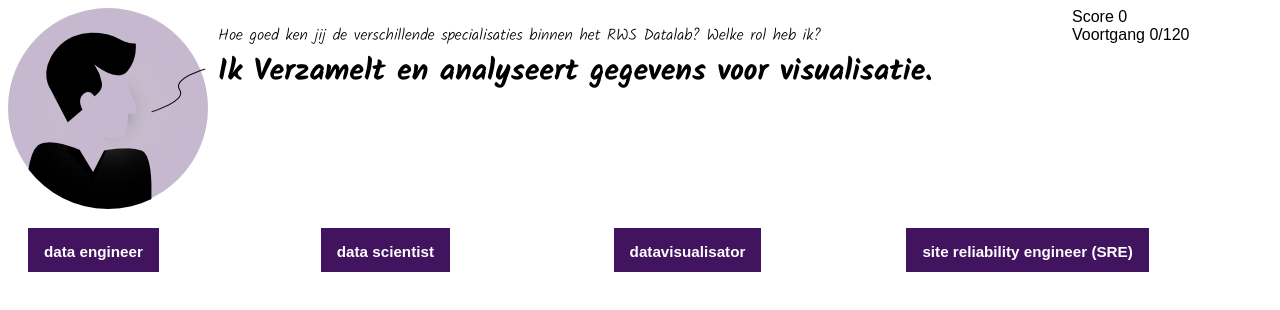
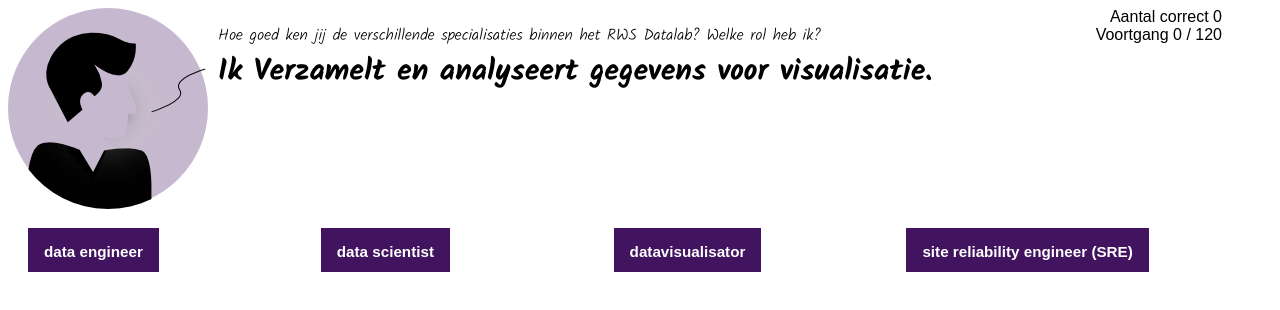
Before and after one commit to Duitel/role-game, a SvelteKit app: page / in a window 1280 px wide. Shown: the top 310 px of the page. Built offline with nearby package versions, Linux system fonts and the light colour scheme.

Commit message:
Update score layout

```diff
--- a/src/routes/+page.svelte
+++ b/src/routes/+page.svelte
@@ -183,7 +183,7 @@
             <br><br>Dit waren alle vragen, dank voor het spelen!
             {/if}
         </div>
-        <div id="score">Score {score}<br>Voortgang {de.length + ds.length + dv.length + sre.length}/120</div>
+        <div id="score">Aantal correct {score}<br>Voortgang {de.length + ds.length + dv.length + sre.length} / 120</div>
     </div>
 	<div id="answer_container">
 		<div class="column">
@@ -263,7 +263,8 @@
     }
     #score {
 		width: 200px;
-		right: 100px;
+        text-align: right;
+        padding-right: 50px;
 	}
 
 	.column {
```
